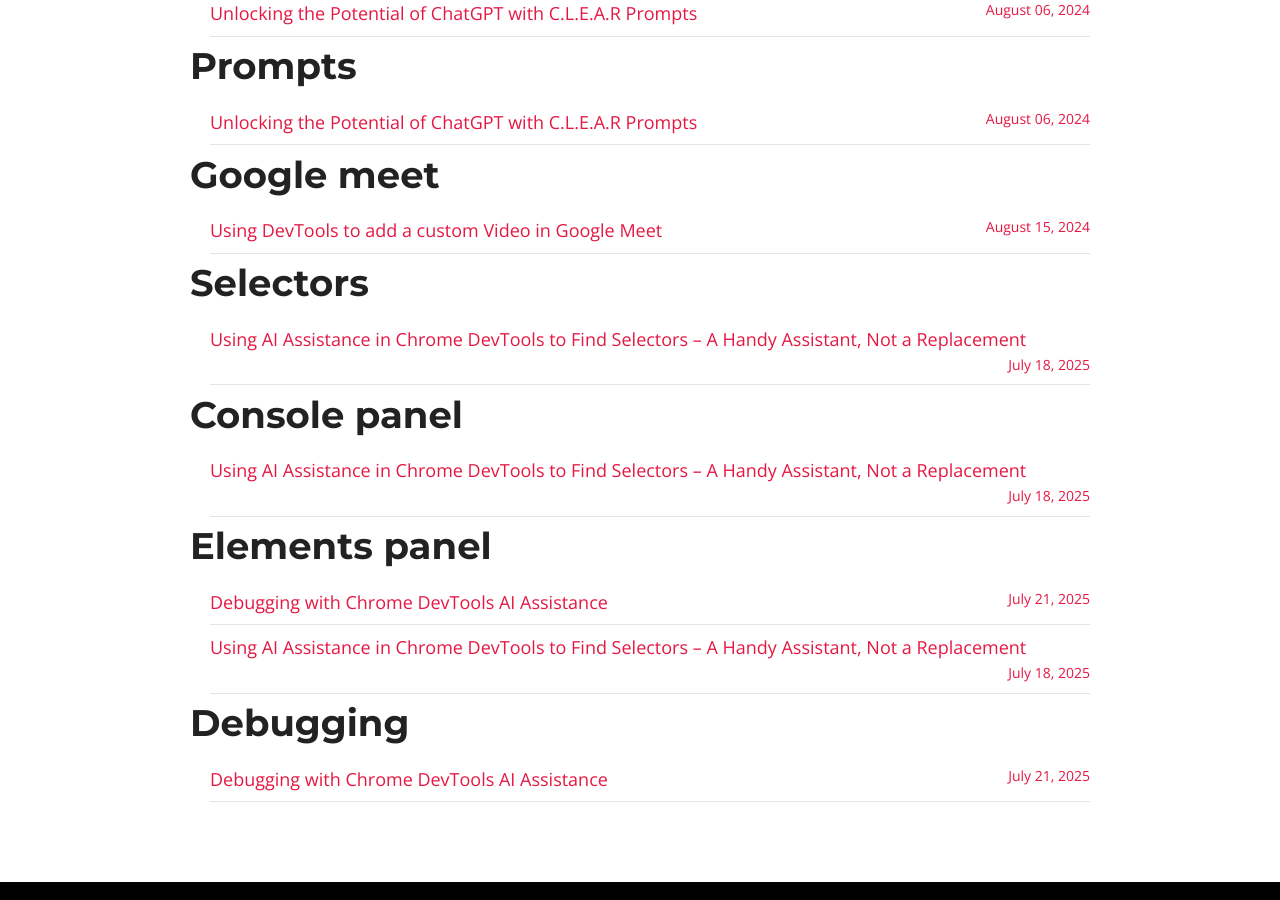
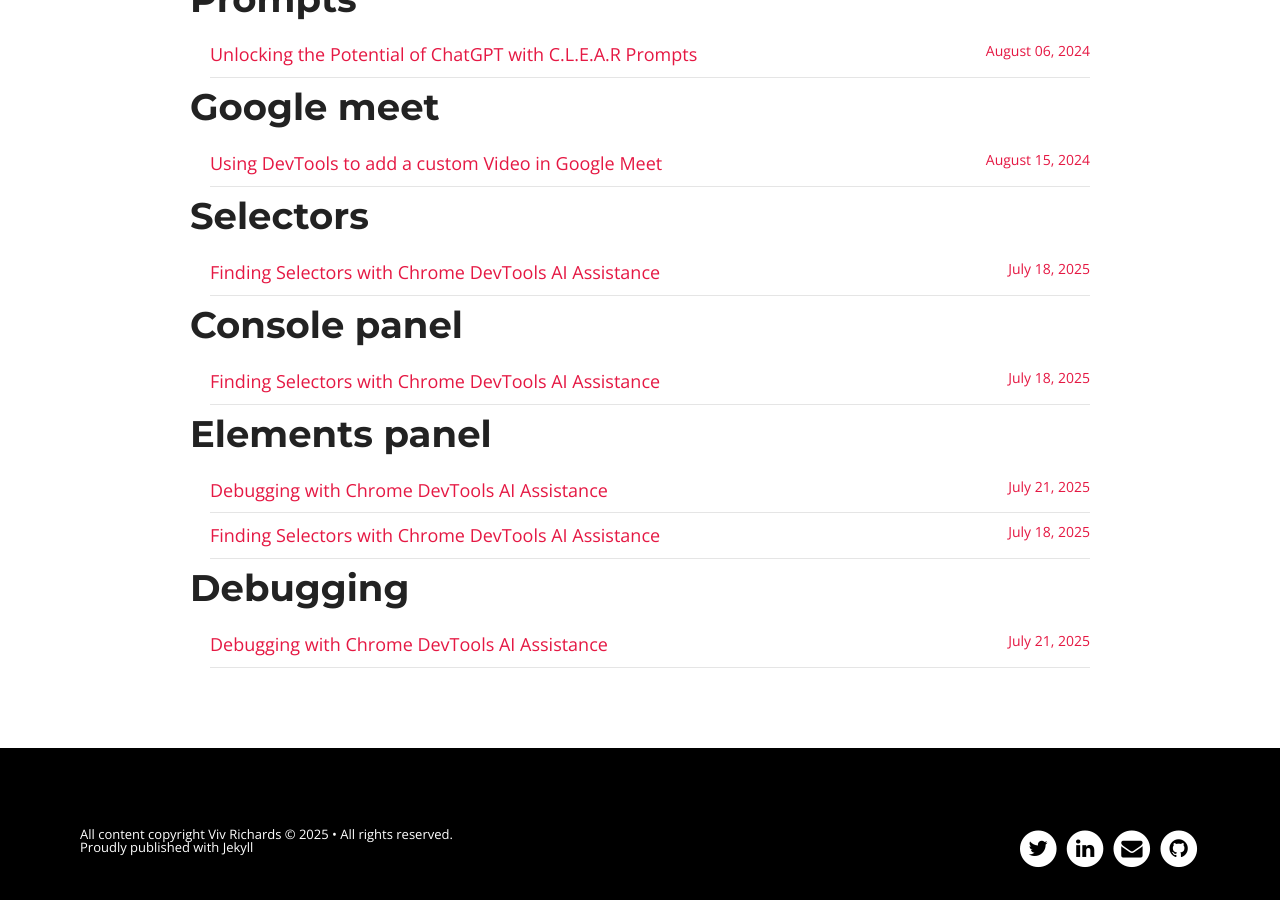
Before and after one commit to vivrichards600/vivrichards600.github.io, a Jekyll site: the page built from tags.html, in a window 1280 px wide and 900 px high, scrolled down 16499 px. Built offline with Jekyll 4.4.1, drawn with Linux system fonts in a browser that asks for light colours; nearby versions of some CDN libraries; some of the changed text lies outside the part shown.

Commit message:
Update page titles for consistency for AI series of blog posts

```diff
--- a/_posts/2025-07-18-devtools-ai-assistance--find-selectors-a-handy-assistant-not-replacement.md
+++ b/_posts/2025-07-18-devtools-ai-assistance--find-selectors-a-handy-assistant-not-replacement.md
@@ -1,6 +1,6 @@
 ---
 layout: post
-title: Using AI Assistance in Chrome DevTools to Find Selectors – A Handy Assistant, Not a Replacement
+title: Finding Selectors with Chrome DevTools AI Assistance
 description:
 headline:
 modified: 2025-07-18
--- a/_posts/2025-07-23-investigating-tabbing-issues-with-chrome-devtools-ai-assistance.md
+++ b/_posts/2025-07-23-investigating-tabbing-issues-with-chrome-devtools-ai-assistance.md
@@ -15,7 +15,7 @@
 
 In my last couple of posts, I explored how the Chrome DevTools AI assistance can help identify DOM selectors and assist with debugging client-side issues.
 
-* [Using AI Assistance in Chrome DevTools to Find Selectors](https://vivrichards.co.uk/devtools/devtools-ai-assistance-find-selectors-a-handy-assistant-not-replacement)
+* [Finding Selectors with Chrome DevTools AI Assistance](https://vivrichards.co.uk/devtools/devtools-ai-assistance-find-selectors-a-handy-assistant-not-replacement)
 * [Debugging with Chrome DevTools AI Assistance](https://vivrichards.co.uk/devtools/debugging-with-chrome-devtools-ai-assistance)
 
 In this post, I’m turning my attention to accessibility, how the Chrome DevTools AI assistance can help identify and correct tabbing issues on a page.
```
